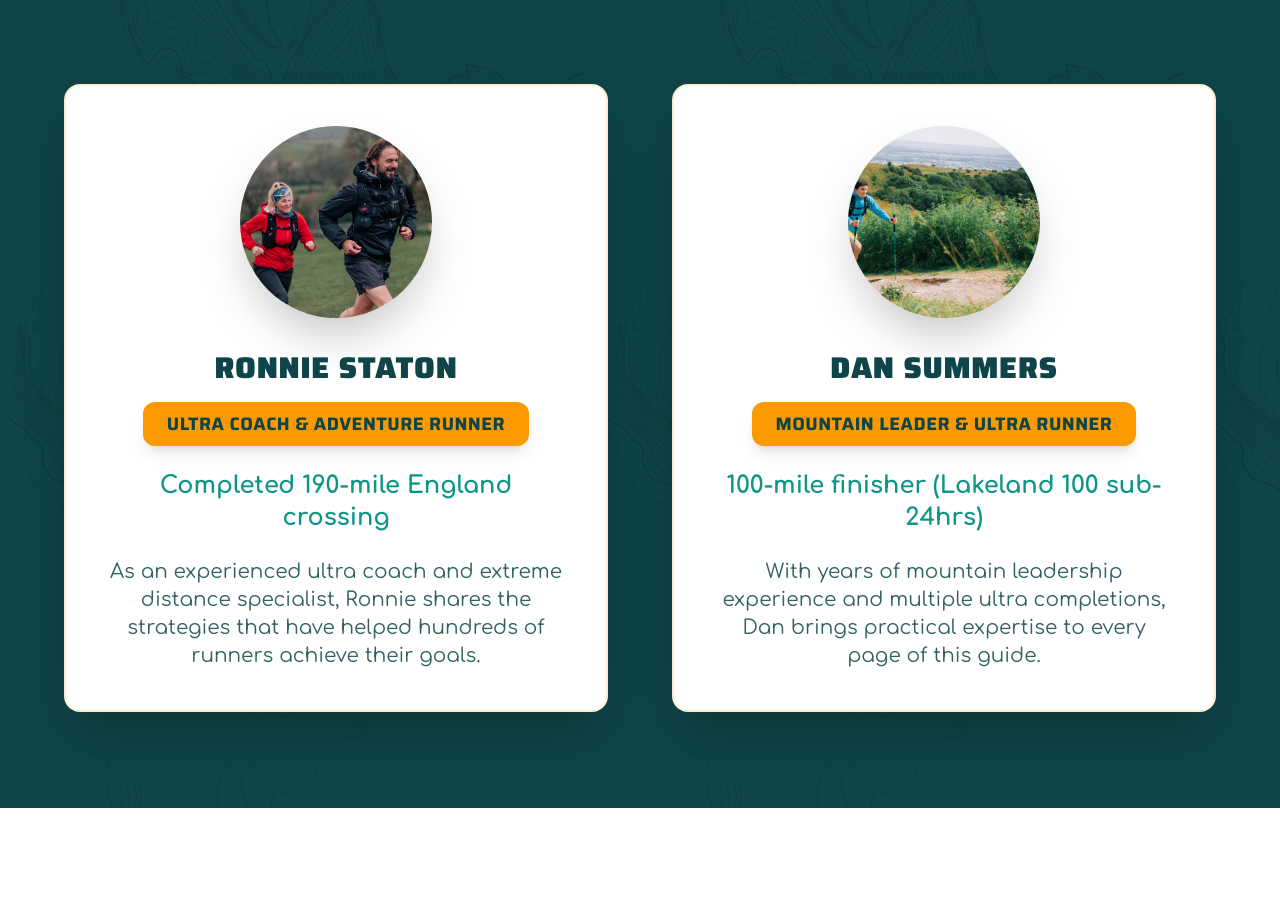
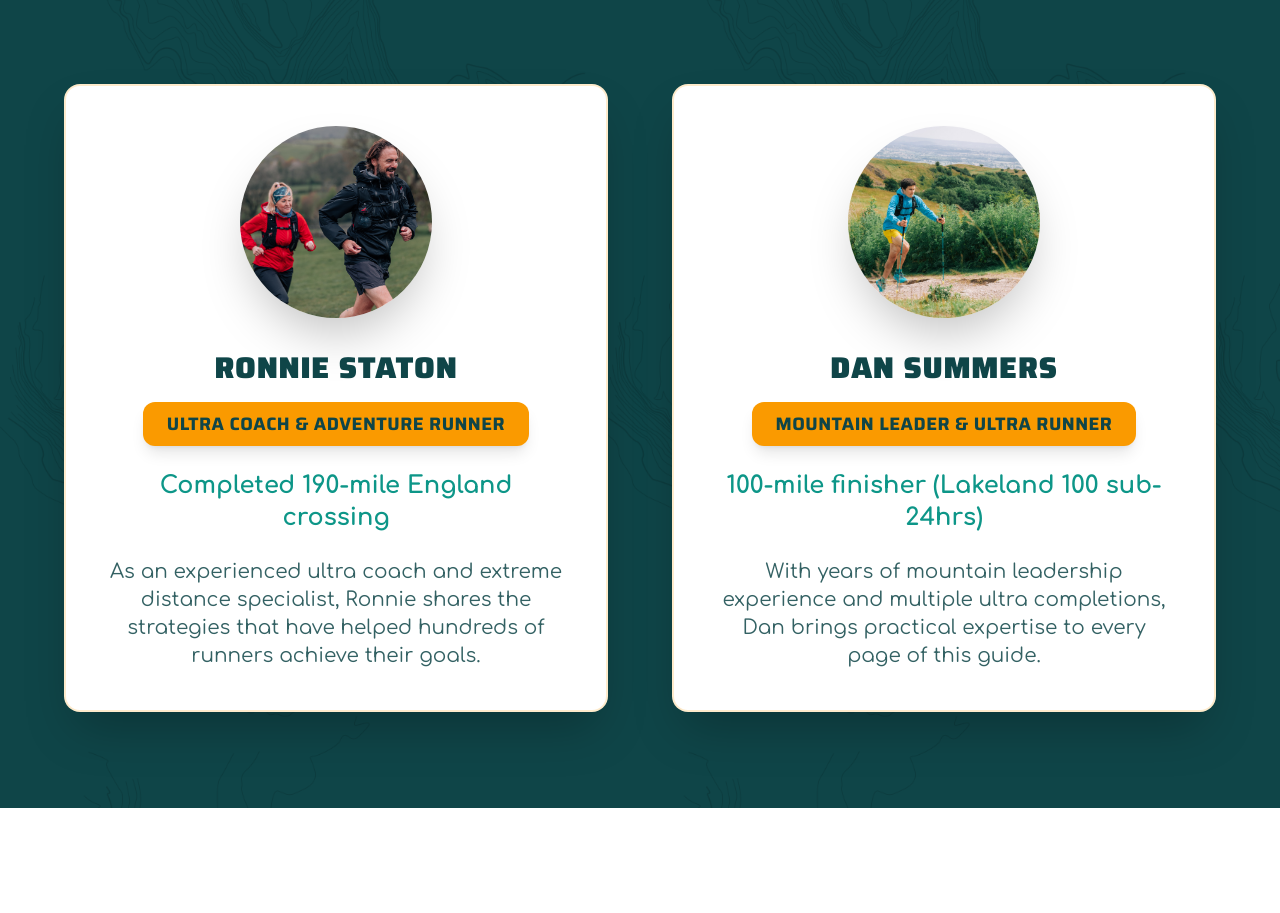
Before and after one commit to weflare-agency/ultra-trail-conqueror, a React (Vite) app: page / in a window 1280 px wide. Shown: the part 5000-5913 px from the top of the page. Built offline with nearby package versions, Linux system fonts and the light colour scheme; the HTML template or start-up script is replaced by a standard one; a web font is replaced by a local one.

Commit message:
Fix: Correct author image positioning

```diff
--- a/src/components/AuthorCredibility.tsx
+++ b/src/components/AuthorCredibility.tsx
@@ -44,10 +44,10 @@ export function AuthorCredibility() {
                   src={author.image}
                   alt={author.name}
                   className={`${author.name === "Dan Summers" ? "w-48 h-48" : "w-48 h-48"} rounded-full mx-auto object-cover border-6 border-harrier-yellow shadow-2xl`}
-                  style={{
-                    objectPosition: author.name === "Dan Summers" ? "right center" : "center 30%",
-                    objectFit: "cover"
-                  }}
+                style={{
+                  objectPosition: author.name === "Dan Summers" ? "center center" : "center 30%",
+                  objectFit: "cover"
+                }}
                 />
               </div>
 
```
